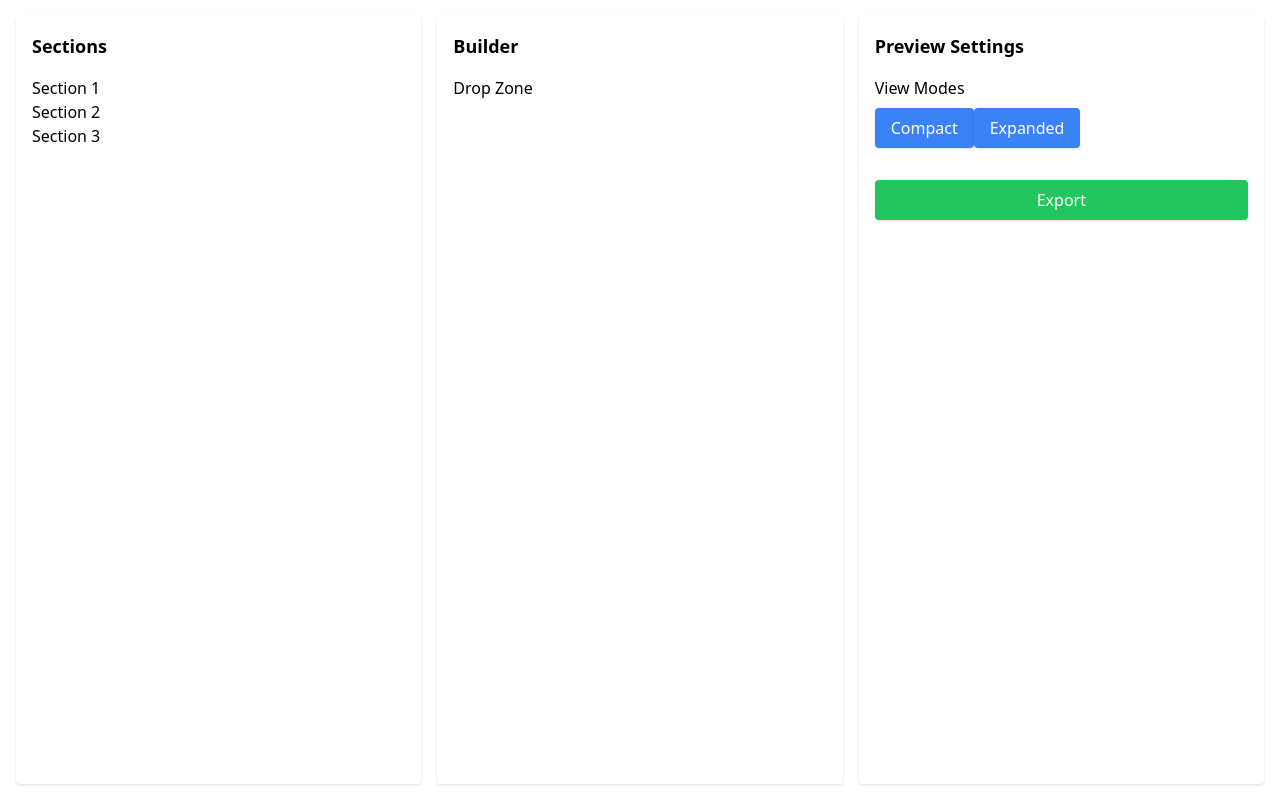
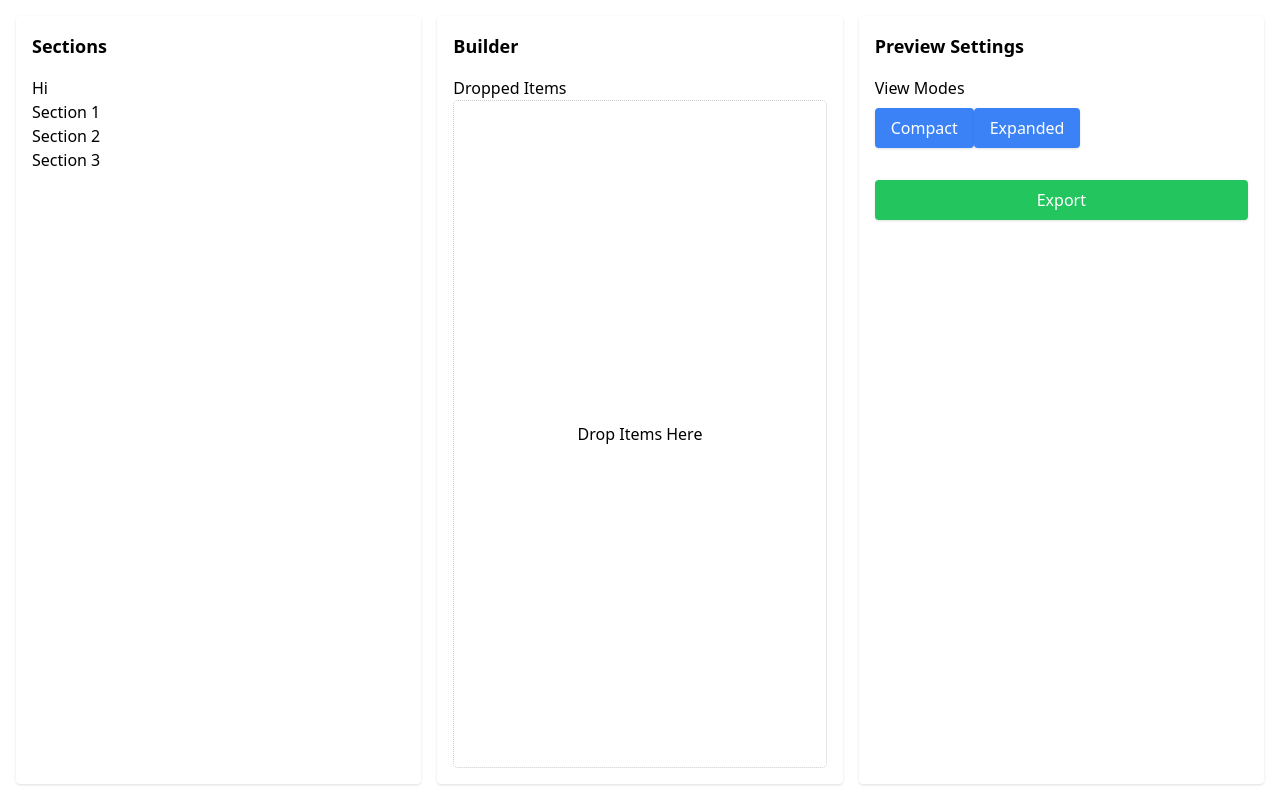
Before and after one commit to avinash6982/beo-job-ad-builder, a React (Vite) app: page / in a window 1280 px wide. Built offline with nearby package versions, Linux system fonts and the light colour scheme.

Commit message:
Added dropzone

```diff
--- /dev/null
+++ b/src/components/DropZone.jsx
@@ -0,0 +1,28 @@
+import { useDroppable } from "@dnd-kit/core";
+
+function DropZone(props) {
+  const { isOver, setNodeRef } = useDroppable({
+    id: "droppable",
+  });
+  const style = {
+    color: isOver ? "green" : undefined,
+    border: isOver ? "1px dotted green" : "1px dotted #ccc",
+    borderStyle: "dotted",
+    borderRadius: "5px",
+    padding: "8px 10px",
+    width: "100%",
+    height: "100%",
+    minHeight: "100px",
+    display: "flex",
+    justifyContent: "center",
+    alignItems: "center",
+  };
+
+  return (
+    <div ref={setNodeRef} style={style}>
+      {props.children}
+    </div>
+  );
+}
+
+export default DropZone;
--- /dev/null
+++ b/src/components/SectionItem.jsx
@@ -0,0 +1,19 @@
+import { useDraggable } from "@dnd-kit/core";
+import { CSS } from "@dnd-kit/utilities";
+
+function SectionItem() {
+  const { attributes, listeners, setNodeRef, transform } = useDraggable({
+    id: "unique-id",
+  });
+  const style = {
+    transform: CSS.Translate.toString(transform),
+  };
+
+  return (
+    <button ref={setNodeRef} style={style} {...listeners} {...attributes}>
+      Hi
+    </button>
+  );
+}
+
+export default SectionItem;
--- a/src/pages/Home.jsx
+++ b/src/pages/Home.jsx
@@ -1,20 +1,35 @@
+import { DndContext } from "@dnd-kit/core";
+import SectionItem from "../components/SectionItem";
+import DropZone from "../components/DropZone";
+
 const sections = ["Section 1", "Section 2", "Section 3"];
 
 const HomeScreen = () => {
   return (
+    <DndContext>
       <div className="grid grid-cols-1 md:grid-cols-3 gap-4 p-4 md:h-screen">
         {/* Sections Panel */}
         <div className="bg-white shadow rounded p-4">
           <h2 className="text-lg font-semibold mb-4">Sections</h2>
+          <SectionItem />
           {sections.map((section, index) => (
             <div key={index}>{section}</div>
           ))}
         </div>
 
         {/* Builder Panel */}
-      <div className="bg-white shadow rounded p-4">
+        <div className="bg-white shadow rounded p-4 flex flex-col">
+          <div>
             <h2 className="text-lg font-semibold mb-4">Builder</h2>
-        <div>Drop Zone</div>
+          </div>
+          <div className="flex flex-col flex-grow">
+            <div>Dropped Items</div>
+            <div className="flex-grow flex justify-center items-center">
+              <DropZone>
+                <div>Drop Items Here</div>
+              </DropZone>
+            </div>
+          </div>
         </div>
 
         {/* Preview Settings Panel */}
@@ -34,6 +49,7 @@ const HomeScreen = () => {
           </button>
         </div>
       </div>
+    </DndContext>
   );
 };
 
```
Lines whose indentation alone changed are shown as unchanged.
